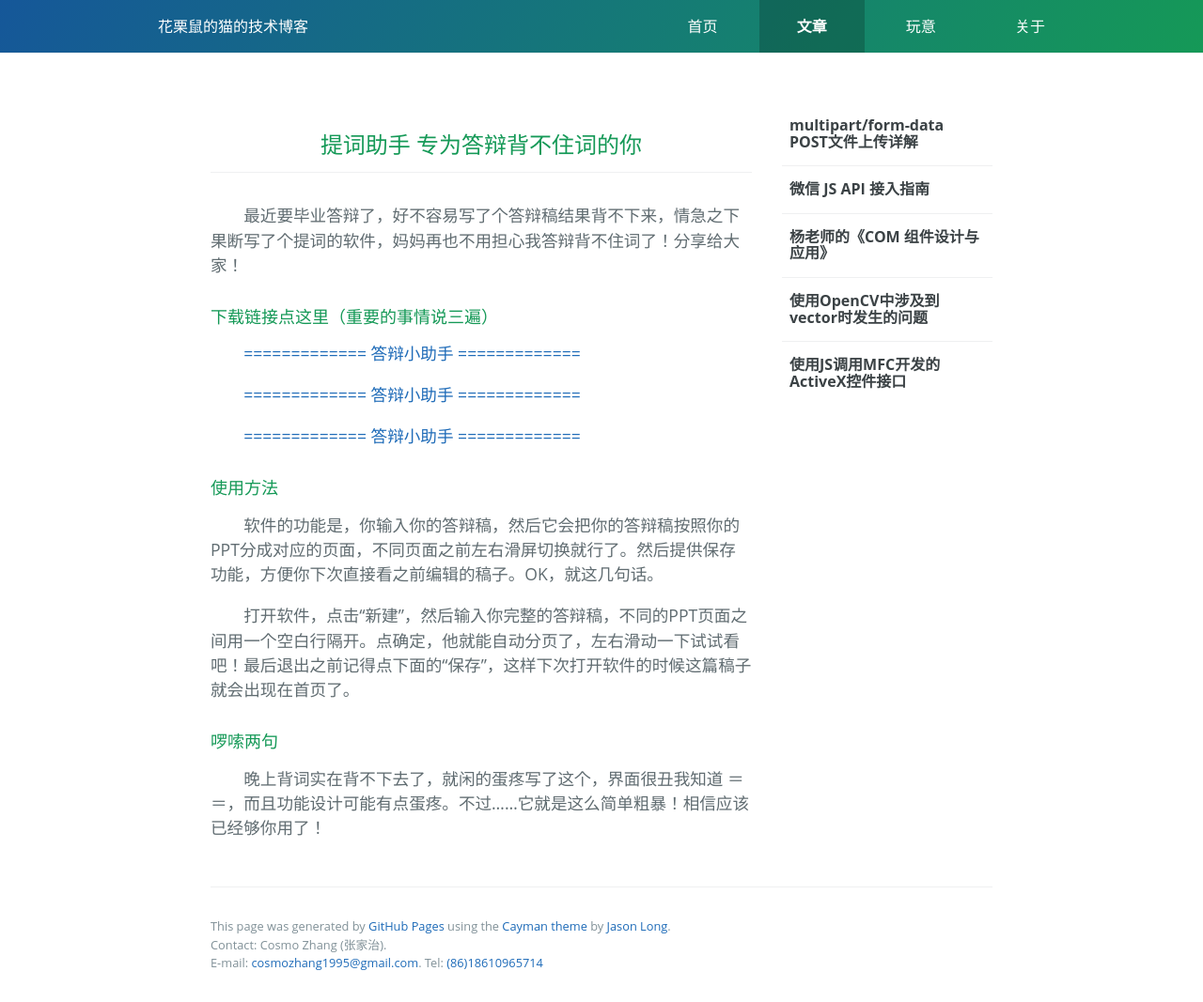
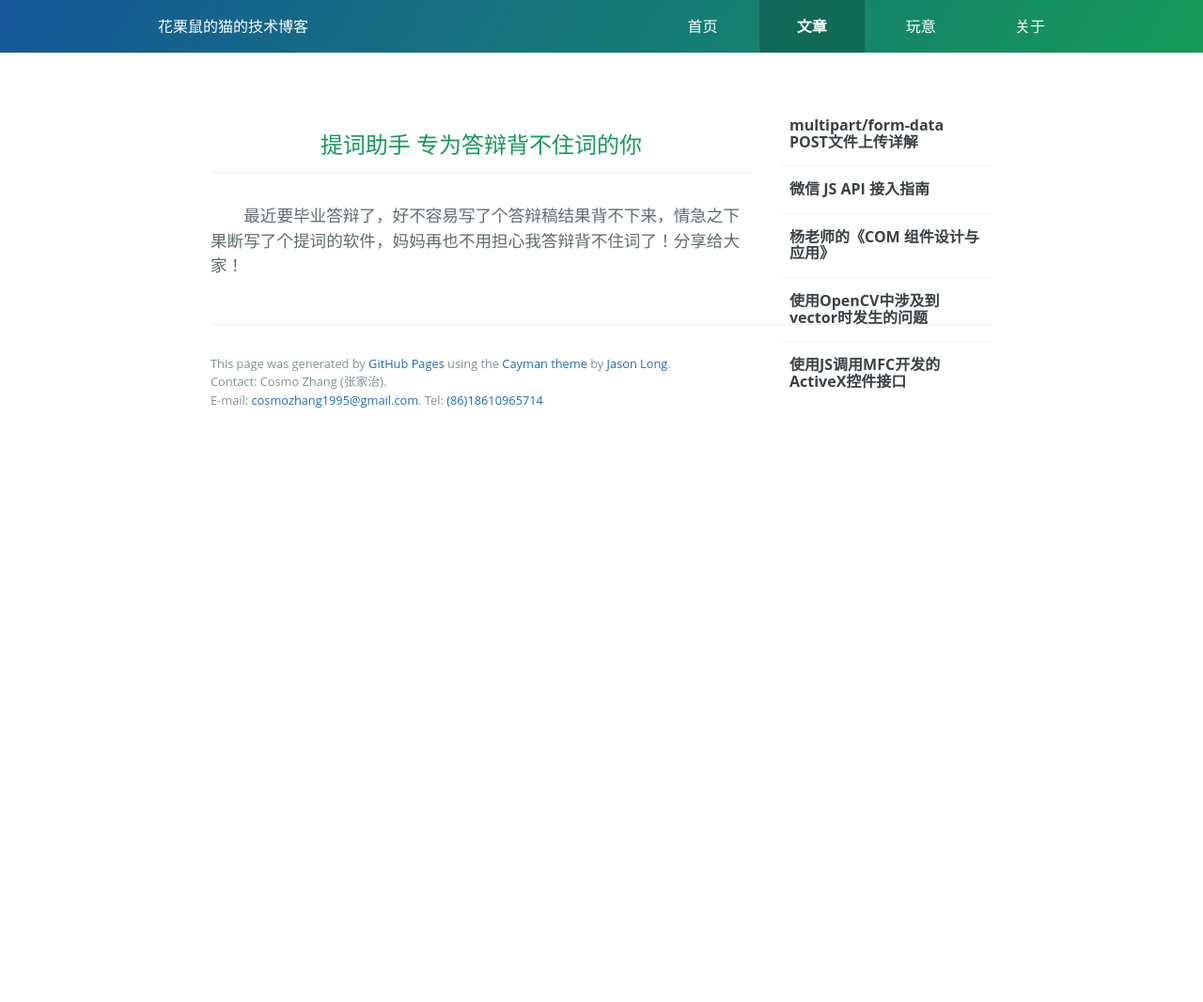
Before and after one commit to cosmozhang1995/cosmozhang1995.github.io, a Jekyll site: the page built from _posts/2016-05-27-presentation-helper.md, in a window 1280 px wide. Shown: the whole page at 94% size. Built offline with Jekyll 4.4.1, drawn with Linux system fonts in a browser that asks for light colours; comment, search, counter and statistics services are not loaded; after the commit the page ends 900 px from its top, so only the background shows below that.

Commit message:
just a commit 3

```diff
--- a/_posts/2016-05-27-presentation-helper.md
+++ b/_posts/2016-05-27-presentation-helper.md
@@ -6,21 +6,3 @@ author: Cosmo
 ---
 
 最近要毕业答辩了，好不容易写了个答辩稿结果背不下来，情急之下果断写了个提词的软件，妈妈再也不用担心我答辩背不住词了！分享给大家！
-
-#### 下载链接点这里（重要的事情说三遍）
-
-[============= 答辩小助手 =============](http://101.200.165.173/PresentationHelper.apk)
-
-[============= 答辩小助手 =============](http://101.200.165.173/PresentationHelper.apk)
-
-[============= 答辩小助手 =============](http://101.200.165.173/PresentationHelper.apk)
-
-#### 使用方法
-
-软件的功能是，你输入你的答辩稿，然后它会把你的答辩稿按照你的PPT分成对应的页面，不同页面之前左右滑屏切换就行了。然后提供保存功能，方便你下次直接看之前编辑的稿子。OK，就这几句话。
-
-打开软件，点击“新建”，然后输入你完整的答辩稿，不同的PPT页面之间用一个空白行隔开。点确定，他就能自动分页了，左右滑动一下试试看吧！最后退出之前记得点下面的“保存”，这样下次打开软件的时候这篇稿子就会出现在首页了。
-
-#### 啰嗦两句
-
-晚上背词实在背不下去了，就闲的蛋疼写了这个，界面很丑我知道 ＝ ＝，而且功能设计可能有点蛋疼。不过……它就是这么简单粗暴！相信应该已经够你用了！
```
